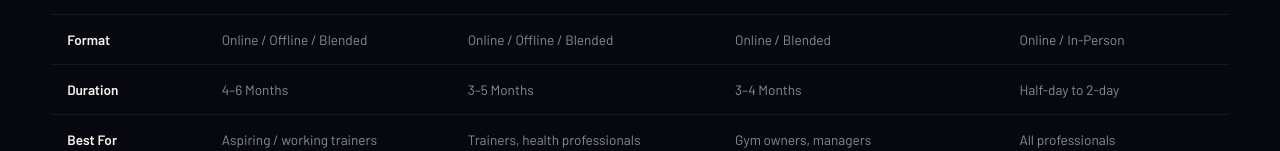
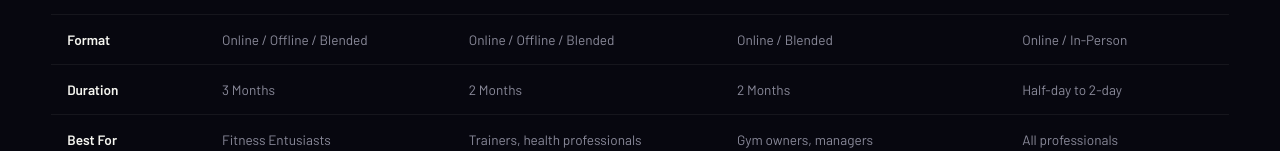
Before and after one commit to alimohsin7483-art/kpf-updated, a Next.js app: page /programs in a window 1280 px wide. Shown: the part 2646-2797 px from the top of the page. Built offline with nearby package versions, Linux system fonts and the light colour scheme; no server answers; a web font is replaced by a local one.

Commit message:
update project

```diff
--- a/app/layout.tsx
+++ b/app/layout.tsx
@@ -26,7 +26,7 @@ export const metadata: Metadata = {
 /* Announcement bar text — duplicated for seamless mobile scroll loop */
 const ANN_TEXT = (
   <>
-    Admissions Open for July 2025 Batch &nbsp;·&nbsp; Limited seats across all programs
+    Admissions Open for July 2026 Batch &nbsp;·&nbsp; Limited seats across all programs
     &nbsp;·&nbsp;<a href="/apply">Apply Now</a>
     &nbsp;·&nbsp;<a href="/contact">Book Counselling</a>
     &nbsp;&nbsp;✦&nbsp;&nbsp;
--- a/app/page.tsx
+++ b/app/page.tsx
@@ -228,8 +228,7 @@ export default function HomePage() {
             {[
               { icon: "🎥", name: "Live Classes",
                 desc: "Scheduled, mentor-led sessions with real-time interaction. Not pre-recorded. Not automated." },
-              { icon: "📚", name: "Recorded Lectures",
-                desc: "Access session recordings anytime for revision and self-paced study." },
+
               { icon: "📖", name: "Study Resources",
                 desc: "Curated study guides, reference materials, and module notes — designed for clarity and retention." },
               { icon: "✍️", name: "Assignments",
@@ -414,7 +413,7 @@ export default function HomePage() {
           <div className="locationGrid">
             {[
               { city: "Mumbai",     status: "Active" },
-              { city: "Pune",       status: "Active" },
+              { city: "Surat",       status: "Active" },
               { city: "Ahmedabad",  status: "Active" },
               { city: "More Cities",status: "Coming Soon" },
             ].map((loc) => (
--- a/app/programs/page.tsx
+++ b/app/programs/page.tsx
@@ -16,7 +16,13 @@ export default function ProgramsPage() {
           <span className="section-label" style={{ justifyContent: "center", marginBottom: "1.2rem" }}>Programs</span>
           <h1>Choose the Learning Pathway Aligned with Your Goals.</h1>
           <p>Structured certification programs and short-format learning across personal training, sports nutrition, and fitness business — available online, offline, and in blended formats.</p>
-          <Link href="/apply" className="btn-gold">Download Brochure →</Link>
+          <a
+  href="/brochure.pdf"
+  download
+  className="btn-gold"
+>
+  Download Brochure →
+</a>
         </div>
       </section>
 
@@ -114,14 +120,14 @@ export default function ProgramsPage() {
                 </tr>
                 <tr>
                   <td>Duration</td>
-                  <td>4–6 Months</td>
-                  <td>3–5 Months</td>
-                  <td>3–4 Months</td>
+                  <td> 3 Months</td>
+                  <td> 2 Months</td>
+                  <td> 2 Months</td>
                   <td>Half-day to 2-day</td>
                 </tr>
                 <tr>
                   <td>Best For</td>
-                  <td>Aspiring / working trainers</td>
+                  <td>Fitness Entusiasts</td>
                   <td>Trainers, health professionals</td>
                   <td>Gym owners, managers</td>
                   <td>All professionals</td>
@@ -138,7 +144,7 @@ export default function ProgramsPage() {
                   <td><span className="check-yes">✓ Yes</span></td>
                   <td><span className="check-yes">✓ Yes</span></td>
                   <td><span className="check-yes">✓ Yes</span></td>
-                  <td><span className="check-yes">✓ Completion Certificate</span></td>
+                  <td><span className="check-yes">✓ Yes</span></td>
                 </tr>
               </tbody>
             </table>
@@ -159,7 +165,7 @@ export default function ProgramsPage() {
           </div>
           <div className="format-grid">
             {[
-              { icon: "💻", name: "Online", desc: "Live classes, recorded lectures, digital study materials, mentor support, online assessments. Study from anywhere." },
+              { icon: "💻", name: "Online", desc: "Live classes, recorded lectures, mentor support, online assessments. Study from anywhere." },
               { icon: "🏛️", name: "Offline", desc: "In-person sessions at KPF learning centres. Hands-on practicals, live demonstrations, and direct faculty interaction." },
               { icon: "🔀", name: "Blended", desc: "The best of both. Online theory combined with scheduled offline practical sessions for maximum learning impact." },
             ].map((f) => (
@@ -183,8 +189,8 @@ export default function ProgramsPage() {
           <div className="faq-section">
             {[
               { q: "Who can enrol in KPF programs?", a: "KPF programs are open to anyone with a genuine interest in fitness education — whether you have a formal background in fitness or are starting fresh. Specific eligibility details are listed on each program page." },
-              { q: "Can I study while working a full-time job?", a: "Yes. Our online and blended formats are designed for working professionals. Live sessions are scheduled for flexibility, and all recordings and materials are accessible at your own pace." },
-              { q: "What kind of certification do I receive?", a: "Upon successful completion of your program and assessments, you receive a KPF certification that reflects structured education, mentored learning, and demonstrated competence." },
+              { q: "Can I study while working a full-time job?", a: "Yes. Our online and blended formats are designed for working professionals. Live sessions are scheduled for flexibility." },
+
               { q: "What if I need help choosing the right program?", a: "Book a free Academic Counselling session. Our team will help you identify the right learning pathway based on your goals, experience, and schedule." },
               { q: "Is career support available for online students?", a: "Yes. All career support components — guidance, communication training, branding, and interview readiness — are accessible to online, offline, and blended students." },
             ].map((faq) => (
--- a/components/Navbar.tsx
+++ b/components/Navbar.tsx
@@ -67,8 +67,8 @@ export default function Navbar() {
               priority
             />
             <div className={styles.logoContent}>
-              <div className={styles.logoText}>KPF ACADEMY</div>
-              <div className={styles.logoSub}>Elite Fitness Education</div>
+              <div className={styles.logoText}>KINETIC PRO FITNESS ACADEMY</div>
+              <div className={styles.logoSub}>Excellence in Fitness Education</div>
             </div>
           </Link>
 
--- a/package.json
+++ b/package.json
@@ -22,7 +22,7 @@
     "@types/react": "^18",
     "@types/react-dom": "^18",
     "eslint": "^8",
-    "eslint-config-next": "^16.2.6",
+    "eslint-config-next": "14.2.35",
     "typescript": "^5"
   }
 }
```
Also changed, not shown: 2 other files (tests, documents, lock files or other folders).
